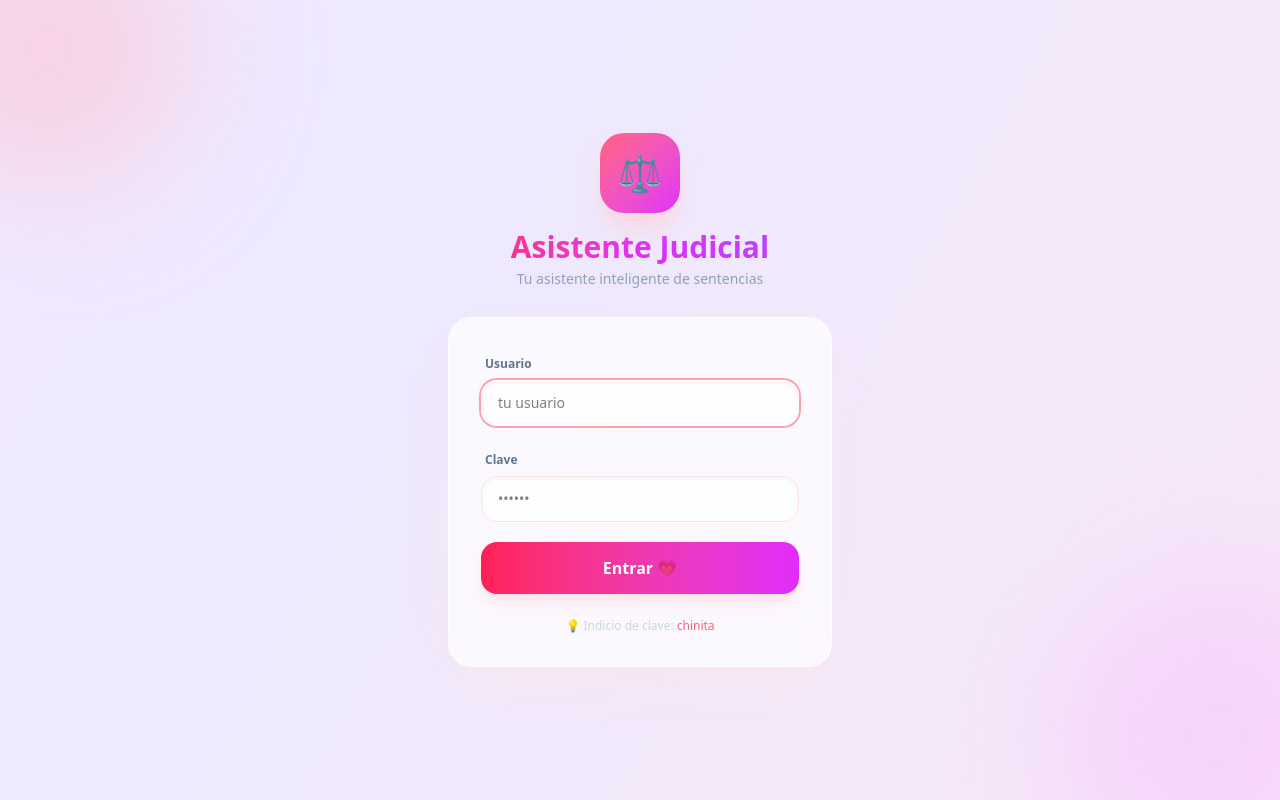
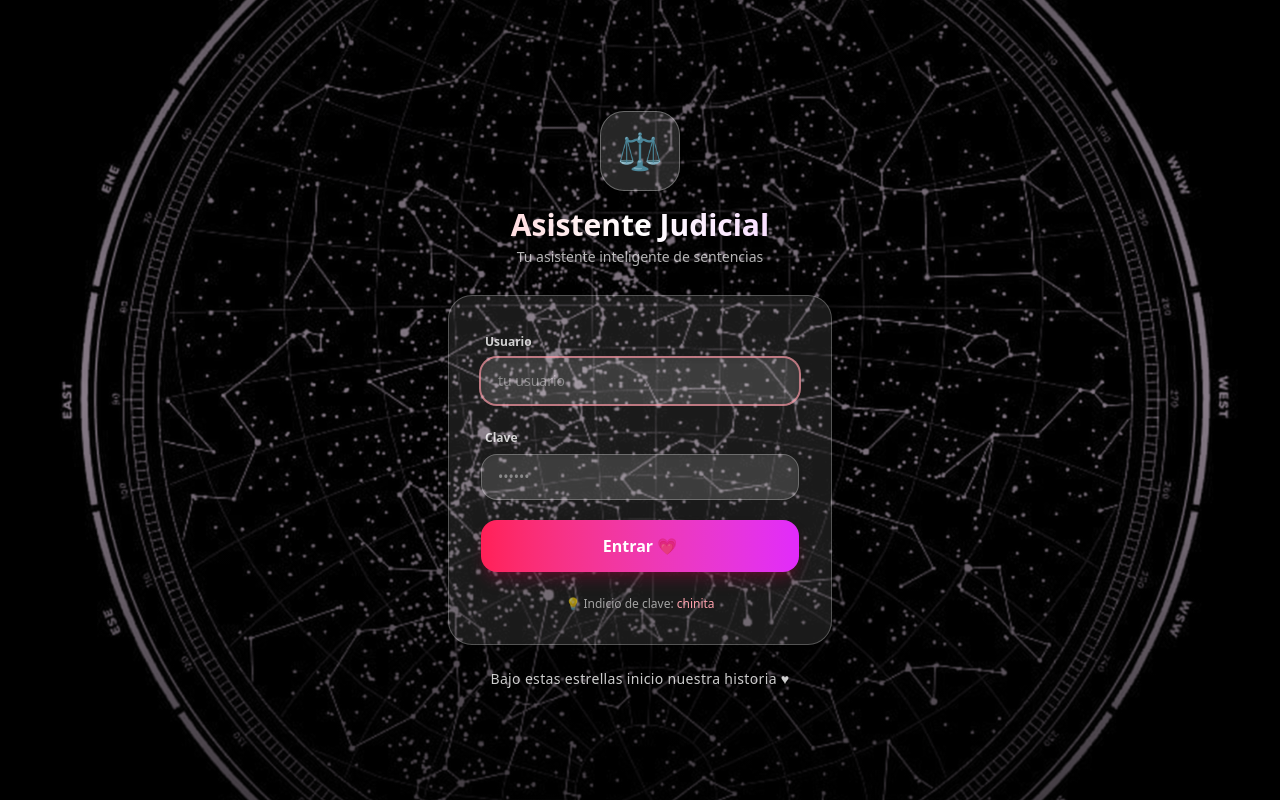
Before and after one commit to Fabian-Coloma/asistente-juridico, a React (Vite) app: page / in a window 1280 px wide. Built offline with nearby package versions, Linux system fonts and the light colour scheme.

Commit message:
Login con fondo de estrellas 4K (imagen de ella) + overlay + 'Bajo estas estrellas inicio nuestra historia ♥'

```diff
--- a/src/components/Login.jsx
+++ b/src/components/Login.jsx
@@ -1,4 +1,5 @@
 import { useState } from 'react'
+import fondo from '../assets/fondo-login.webp'
 
 const USUARIO = import.meta.env.VITE_APP_USER || 'llelsitapreciosa02'
 const CLAVE = import.meta.env.VITE_APP_PASS || '020526'
@@ -25,53 +26,60 @@ export default function Login({ onLogin }) {
   }
 
   return (
-    <div className="min-h-screen bg-aurora flex items-center justify-center px-4 relative overflow-hidden">
-      {/* burbujas decorativas */}
-      <div className="absolute -top-24 -left-24 w-72 h-72 bg-rose-300/30 rounded-full blur-3xl" />
-      <div className="absolute -bottom-24 -right-24 w-80 h-80 bg-fuchsia-300/30 rounded-full blur-3xl" />
+    <div
+      className="min-h-screen flex items-center justify-center px-4 relative overflow-hidden bg-cover bg-center"
+      style={{ backgroundImage: `url(${fondo})` }}
+    >
+      {/* overlay oscuro degradado para que el texto se lea bien sobre las estrellas */}
+      <div className="absolute inset-0 bg-gradient-to-b from-black/55 via-black/40 to-black/70" />
+      <div className="absolute inset-0 bg-fuchsia-900/20 mix-blend-multiply" />
 
-      <div className="relative w-full max-w-sm animate-float">
+      <div className="relative w-full max-w-sm animate-float z-10">
         <div className="text-center mb-7">
-          <div className="inline-flex items-center justify-center w-20 h-20 rounded-3xl bg-gradient-to-br from-rose-400 to-fuchsia-500 text-4xl shadow-xl shadow-rose-200/60 mb-4 animate-pop">
+          <div className="inline-flex items-center justify-center w-20 h-20 rounded-3xl bg-white/15 backdrop-blur-xl text-4xl shadow-xl border border-white/30 mb-4 animate-pop">
             ⚖️
           </div>
-          <h1 className="text-3xl font-bold bg-gradient-to-r from-rose-500 via-fuchsia-500 to-purple-500 bg-clip-text text-transparent">
+          <h1 className="text-3xl font-bold bg-gradient-to-r from-rose-200 via-white to-fuchsia-200 bg-clip-text text-transparent drop-shadow">
             Asistente Judicial
           </h1>
-          <p className="text-sm text-slate-400 mt-1">Tu asistente inteligente de sentencias</p>
+          <p className="text-sm text-white/70 mt-1 drop-shadow">Tu asistente inteligente de sentencias</p>
         </div>
 
-        <form onSubmit={entrar} className="bg-white/70 backdrop-blur-xl rounded-3xl shadow-2xl shadow-rose-100/60 border border-white/70 p-8 space-y-5">
+        <form onSubmit={entrar} className="bg-white/10 backdrop-blur-2xl rounded-3xl shadow-2xl border border-white/25 p-8 space-y-5">
           <div>
-            <label className="text-xs font-semibold text-slate-500 ml-1">Usuario</label>
+            <label className="text-xs font-semibold text-white/80 ml-1">Usuario</label>
             <input value={user} onChange={e => setUser(e.target.value)}
-              className="w-full mt-1.5 bg-white/80 border border-rose-100 rounded-2xl px-4 py-3 text-sm focus:outline-none focus:ring-2 focus:ring-rose-300 focus:border-transparent transition shadow-inner"
+              className="w-full mt-1.5 bg-white/15 border border-white/25 rounded-2xl px-4 py-3 text-sm text-white placeholder-white/40 focus:outline-none focus:ring-2 focus:ring-rose-300/70 focus:border-transparent transition shadow-inner"
               placeholder="tu usuario" autoFocus />
           </div>
           <div>
-            <label className="text-xs font-semibold text-slate-500 ml-1">Clave</label>
+            <label className="text-xs font-semibold text-white/80 ml-1">Clave</label>
             <input type="password" value={pass} onChange={e => setPass(e.target.value)}
-              className="w-full mt-1.5 bg-white/80 border border-rose-100 rounded-2xl px-4 py-3 text-sm focus:outline-none focus:ring-2 focus:ring-rose-300 focus:border-transparent transition shadow-inner"
+              className="w-full mt-1.5 bg-white/15 border border-white/25 rounded-2xl px-4 py-3 text-sm text-white placeholder-white/40 focus:outline-none focus:ring-2 focus:ring-rose-300/70 focus:border-transparent transition shadow-inner"
               placeholder="••••••" />
           </div>
 
           {error && (
-            <div className="animate-float text-sm text-rose-600 bg-rose-50 border border-rose-100 rounded-xl px-3 py-2 text-center">
+            <div className="animate-float text-sm text-rose-200 bg-rose-500/20 border border-rose-300/30 rounded-xl px-3 py-2 text-center">
               {error}
             </div>
           )}
 
           <button disabled={loading}
-            className="w-full bg-gradient-to-r from-rose-500 to-fuchsia-500 text-white py-3.5 rounded-2xl font-bold hover:opacity-90 hover:scale-[1.02] active:scale-95 disabled:opacity-60 transition-all duration-200 shadow-lg shadow-rose-200/50">
+            className="w-full bg-gradient-to-r from-rose-500 to-fuchsia-500 text-white py-3.5 rounded-2xl font-bold hover:opacity-90 hover:scale-[1.02] active:scale-95 disabled:opacity-60 transition-all duration-200 shadow-lg shadow-rose-900/40">
             {loading ? (
               <span className="inline-flex items-center gap-2"><span className="w-4 h-4 border-2 border-white/40 border-t-white rounded-full animate-spin-slow" /> Entrando…</span>
             ) : 'Entrar 💗'}
           </button>
 
-          <p className="text-center text-xs text-slate-300 pt-1">
-            💡 Indicio de clave: <span className="font-medium text-rose-400">chinita</span>
+          <p className="text-center text-xs text-white/60 pt-1">
+            💡 Indicio de clave: <span className="font-medium text-rose-300">chinita</span>
           </p>
         </form>
+
+        <p className="text-center text-sm text-white/80 mt-6 font-medium tracking-wide drop-shadow">
+          Bajo estas estrellas inicio nuestra historia ♥
+        </p>
       </div>
     </div>
   )
```
Also changed, not shown: src/assets/fondo-login.webp (added), 7 other files (tests, documents, lock files or other folders).
